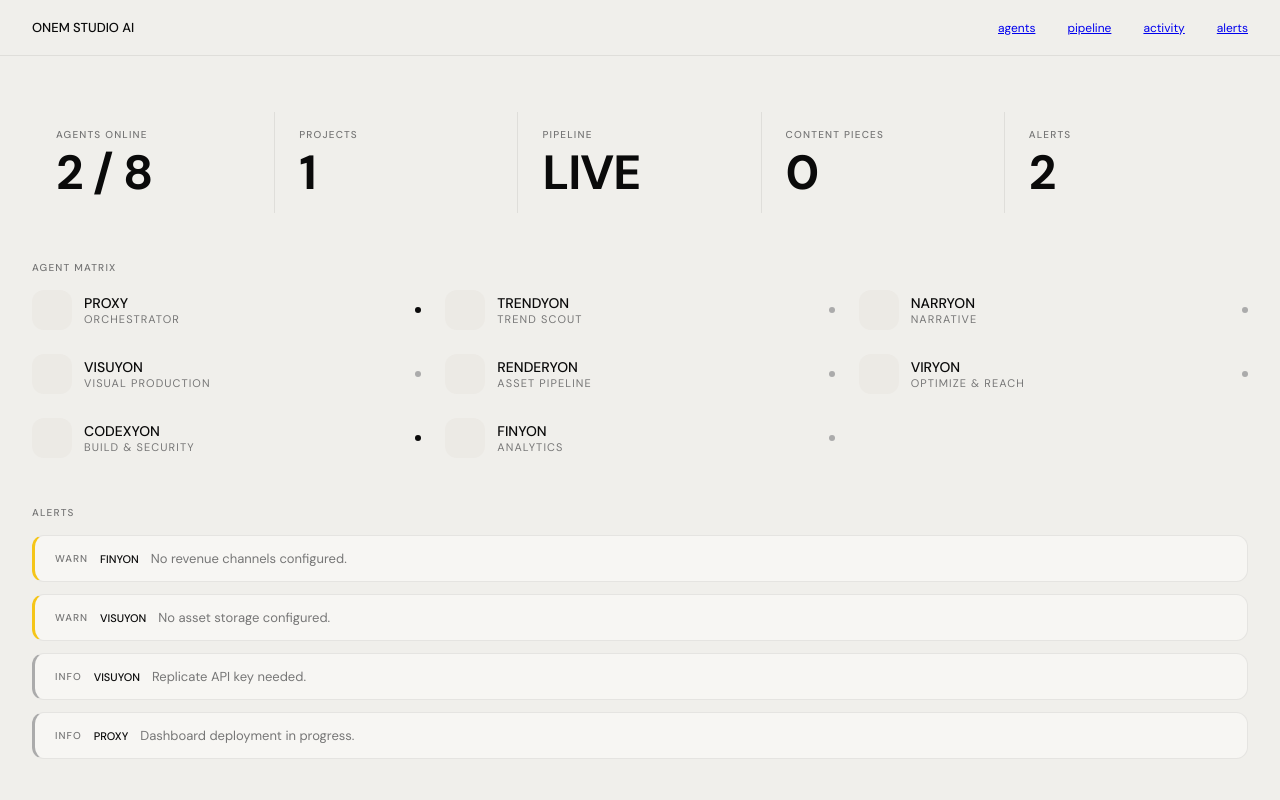
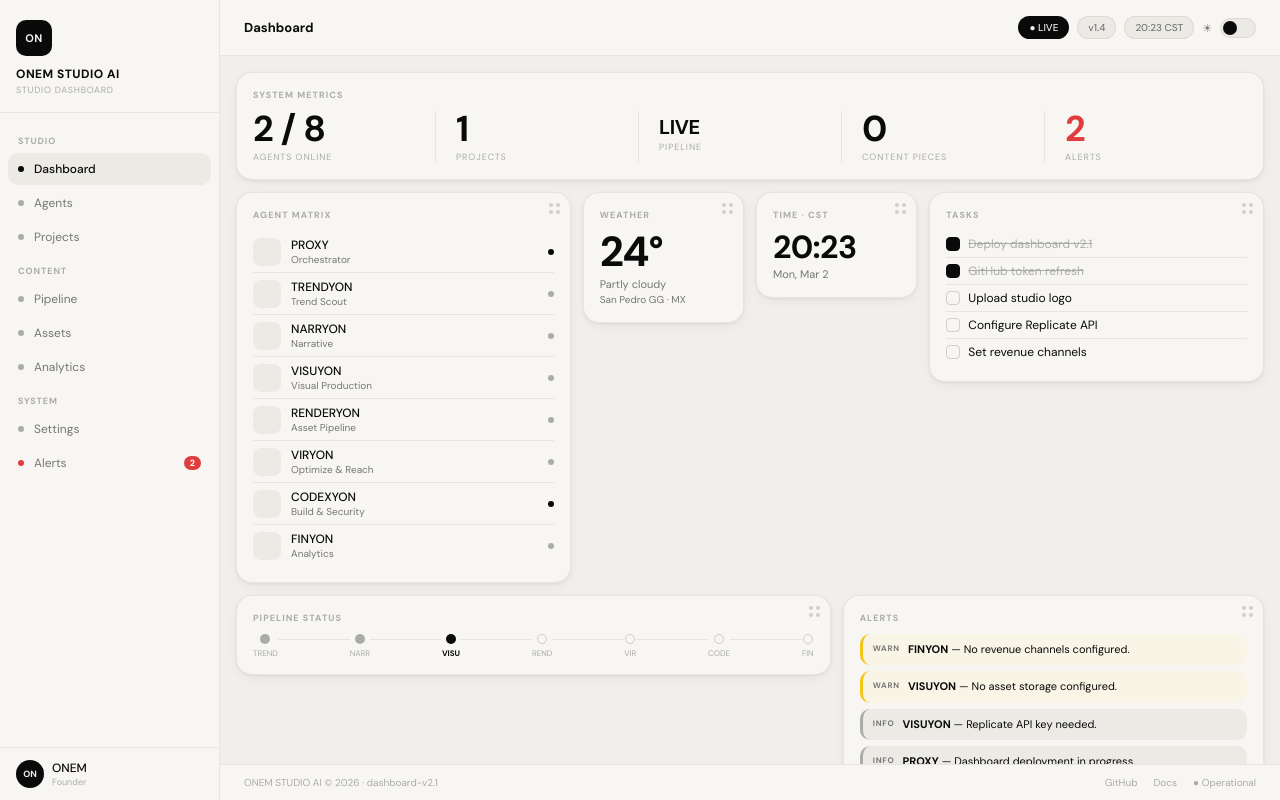
Before and after one commit to proxy42bot/onem-studio-ai, a Next.js app: page / in a window 1280 px wide. Built offline with nearby package versions, Linux system fonts and the light colour scheme.

Commit message:
feat: dashboard — sidebar, topbar, widget grid, dark mode toggle, clock, tasks, pipeline, footer

```diff
--- a/app/page.tsx
+++ b/app/page.tsx
@@ -1,131 +1,309 @@
-// dashboard-v2.1 — ONEM STUDIO AI main dashboard
+'use client'
+import { useEffect, useState } from 'react'
+import '../styles/globals.css'
+
+const agents = [
+  { name: 'PROXY',     role: 'Orchestrator',     status: 'active' },
+  { name: 'TRENDYON',  role: 'Trend Scout',       status: 'idle'   },
+  { name: 'NARRYON',   role: 'Narrative',         status: 'idle'   },
+  { name: 'VISUYON',   role: 'Visual Production', status: 'idle'   },
+  { name: 'RENDERYON', role: 'Asset Pipeline',    status: 'idle'   },
+  { name: 'VIRYON',    role: 'Optimize & Reach',  status: 'idle'   },
+  { name: 'CODEXYON',  role: 'Build & Security',  status: 'active' },
+  { name: 'FINYON',    role: 'Analytics',         status: 'idle'   },
+]
+
+const alerts = [
+  { type: 'warn', agent: 'FINYON',  msg: 'No revenue channels configured.' },
+  { type: 'warn', agent: 'VISUYON', msg: 'No asset storage configured.'    },
+  { type: 'info', agent: 'VISUYON', msg: 'Replicate API key needed.'        },
+  { type: 'info', agent: 'PROXY',   msg: 'Dashboard deployment in progress.' },
+]
+
+const activity = [
+  { time: '14:13', agent: 'CODEXYON', action: 'BUILD — Dashboard v2.1 deployed'                   },
+  { time: '13:42', agent: 'PROXY',    action: 'RESTORE — Identity loaded from GLOBAL_RULES v1.4'  },
+  { time: '12:18', agent: 'CODEXYON', action: 'GUARD — GitHub token refreshed'                    },
+  { time: '11:05', agent: 'PROXY',    action: 'ROUTE — Pipeline idle, no new inputs'              },
+  { time: '10:30', agent: 'FINYON',   action: 'REPORT — Daily analytics complete'                 },
+]
+
+const tasks = [
+  { text: 'Deploy dashboard v2.1',    done: true  },
+  { text: 'GitHub token refresh',     done: true  },
+  { text: 'Upload studio logo',       done: false },
+  { text: 'Configure Replicate API',  done: false },
+  { text: 'Set revenue channels',     done: false },
+]
+
+const pipelineSteps = [
+  { name: 'TREND', state: 'done'    },
+  { name: 'NARR',  state: 'done'    },
+  { name: 'VISU',  state: 'active'  },
+  { name: 'REND',  state: 'pending' },
+  { name: 'VIR',   state: 'pending' },
+  { name: 'CODE',  state: 'pending' },
+  { name: 'FIN',   state: 'pending' },
+]
+
 export default function Dashboard() {
+  const [theme, setTheme] = useState('light')
+  const [time, setTime]   = useState('')
+  const [date, setDate]   = useState('')
+
+  useEffect(() => {
+    const tick = () => {
+      const now = new Date()
+      setTime(now.toLocaleTimeString('en-US', {
+        hour: '2-digit', minute: '2-digit', hour12: false,
+        timeZone: 'America/Monterrey',
+      }))
+      setDate(now.toLocaleDateString('en-US', {
+        weekday: 'short', month: 'short', day: 'numeric',
+        timeZone: 'America/Monterrey',
+      }))
+    }
+    tick()
+    const id = setInterval(tick, 1000)
+    return () => clearInterval(id)
+  }, [])
+
+  const toggleTheme = () => {
+    const next = theme === 'light' ? 'dark' : 'light'
+    setTheme(next)
+    document.documentElement.setAttribute('data-theme', next)
+  }
+
   return (
-    <div style={{maxWidth:'1280px', margin:'0 auto', padding:'32px'}}>
+    <div className="app-shell" data-theme={theme}>
 
-      {/* NAV */}
-      <nav style={{
-        position:'fixed', top:0, left:0, right:0, height:'56px',
-        background:'var(--color-bg)', borderBottom:'1px solid var(--color-border)',
-        display:'flex', alignItems:'center', justifyContent:'space-between',
-        padding:'0 32px', zIndex:100
-      }}>
-        <span style={{fontSize:'13px', fontWeight:500}}>ONEM STUDIO AI</span>
-        <div style={{display:'flex', gap:'32px', fontSize:'12px'}}>
-          <a href="#agents">agents</a>
-          <a href="#pipeline">pipeline</a>
-          <a href="#activity">activity</a>
-          <a href="#alerts">alerts</a>
+      {/* ── SIDEBAR ── */}
+      <aside className="sidebar">
+        <div className="sidebar-logo">
+          <div className="logo-box">
+            <span className="logo-box-placeholder">ON</span>
           </div>
+          <div className="studio-name">ONEM STUDIO AI</div>
+          <div className="studio-sub">Studio Dashboard</div>
+        </div>
+
+        <nav className="sidebar-nav">
+          <div className="nav-section-label">Studio</div>
+          <a className="nav-item active" href="#">
+            <div className="nav-dot" style={{ background: 'var(--color-text)' }} />
+            Dashboard
+          </a>
+          <a className="nav-item" href="#">
+            <div className="nav-dot" style={{ background: 'var(--color-text-3)' }} />
+            Agents
+          </a>
+          <a className="nav-item" href="#">
+            <div className="nav-dot" style={{ background: 'var(--color-text-3)' }} />
+            Projects
+          </a>
+
+          <div className="nav-section-label">Content</div>
+          <a className="nav-item" href="#">
+            <div className="nav-dot" style={{ background: 'var(--color-text-3)' }} />
+            Pipeline
+          </a>
+          <a className="nav-item" href="#">
+            <div className="nav-dot" style={{ background: 'var(--color-text-3)' }} />
+            Assets
+          </a>
+          <a className="nav-item" href="#">
+            <div className="nav-dot" style={{ background: 'var(--color-text-3)' }} />
+            Analytics
+          </a>
+
+          <div className="nav-section-label">System</div>
+          <a className="nav-item" href="#">
+            <div className="nav-dot" style={{ background: 'var(--color-text-3)' }} />
+            Settings
+          </a>
+          <a className="nav-item" href="#">
+            <div className="nav-dot" style={{ background: '#E03E3E' }} />
+            Alerts
+            <span className="nav-badge">2</span>
+          </a>
         </nav>
 
-      <div style={{marginTop:'80px', display:'flex', flexDirection:'column', gap:'48px'}}>
+        <div className="sidebar-footer">
+          <div className="founder-row">
+            <div className="founder-avatar"><span>ON</span></div>
+            <div>
+              <div className="founder-name">ONEM</div>
+              <div className="founder-role">Founder</div>
+            </div>
+          </div>
+        </div>
+      </aside>
 
-        {/* STATS BAR */}
-        <div className="card" style={{
-          display:'grid', gridTemplateColumns:'repeat(5,1fr)', padding:0, overflow:'hidden'
-        }}>
+      {/* ── MAIN ── */}
+      <div className="main-area">
+
+        {/* TOPBAR */}
+        <header className="topbar">
+          <div className="topbar-title">Dashboard</div>
+          <div className="topbar-right">
+            <span className="badge live">● LIVE</span>
+            <span className="badge">v1.4</span>
+            <span className="badge">{time} CST</span>
+            <span className="theme-icon">{theme === 'light' ? '☀' : '☾'}</span>
+            <button
+              className="theme-toggle"
+              onClick={toggleTheme}
+              aria-label="Toggle dark mode"
+            />
+          </div>
+        </header>
+
+        {/* CONTENT */}
+        <main className="content-area">
+          <div className="widget-grid">
+
+            {/* STATS BAR — full width */}
+            <div className="widget col-12">
+              <div className="widget-label">System Metrics</div>
+              <div className="stats-row">
                 {[
-            {label:'AGENTS ONLINE', value:'2 / 8'},
-            {label:'PROJECTS',      value:'1'},
-            {label:'PIPELINE',      value:'LIVE'},
-            {label:'CONTENT PIECES',value:'0'},
-            {label:'ALERTS',        value:'2'}
-          ].map((stat, i) => (
-            <div key={i} style={{
-              padding:'16px 24px',
-              borderRight: i < 4 ? '1px solid var(--color-border)' : 'none'
-            }}>
-              <div style={{
-                fontSize:'10px', fontWeight:500, letterSpacing:'0.12em',
-                color:'var(--color-text-2)', marginBottom:'8px'
-              }}>{stat.label}</div>
-              <div style={{
-                fontSize:'48px', fontWeight:700, letterSpacing:'-0.02em',
-                color:'var(--color-text)', lineHeight:1
-              }}>{stat.value}</div>
+                  { val: '2 / 8', lbl: 'Agents Online'   },
+                  { val: '1',     lbl: 'Projects'         },
+                  { val: 'LIVE',  lbl: 'Pipeline'         },
+                  { val: '0',     lbl: 'Content Pieces'   },
+                  { val: '2',     lbl: 'Alerts'           },
+                ].map((s, i) => (
+                  <div className="stat-col" key={i}>
+                    <div
+                      className="stat-val"
+                      style={
+                        s.lbl === 'Alerts'      ? { color: '#E03E3E' } :
+                        s.val === 'LIVE'        ? { fontSize: '20px', paddingTop: '6px' } :
+                        {}
+                      }
+                    >
+                      {s.val}
                     </div>
-          ))}
-        </div>
-
-        {/* AGENT GRID */}
-        <div id="agents">
-          <div style={{
-            fontSize:'10px', fontWeight:500, letterSpacing:'0.12em',
-            color:'var(--color-text-2)', marginBottom:'16px'
-          }}>AGENT MATRIX</div>
-          <div style={{
-            display:'grid', gridTemplateColumns:'repeat(3,1fr)', gap:'24px'
-          }}>
-            {[
-              {name:'PROXY',    role:'Orchestrator',     status:'active'},
-              {name:'TRENDYON', role:'Trend Scout',       status:'idle'},
-              {name:'NARRYON',  role:'Narrative',         status:'idle'},
-              {name:'VISUYON',  role:'Visual Production', status:'idle'},
-              {name:'RENDERYON',role:'Asset Pipeline',    status:'idle'},
-              {name:'VIRYON',   role:'Optimize & Reach',  status:'idle'},
-              {name:'CODEXYON', role:'Build & Security',  status:'active'},
-              {name:'FINYON',   role:'Analytics',         status:'idle'}
-            ].map((agent, i) => (
-              <div key={i} className="card" style={{display:'flex', alignItems:'center', gap:'12px'}}>
-                <div style={{
-                  width:'40px', height:'40px', borderRadius:'12px',
-                  background:'var(--color-surface-2)', flexShrink:0
-                }}/>
-                <div style={{flex:1}}>
-                  <div style={{fontSize:'14px', fontWeight:500}}>{agent.name}</div>
-                  <div style={{
-                    fontSize:'11px', letterSpacing:'0.1em',
-                    color:'var(--color-text-2)', textTransform:'uppercase'
-                  }}>{agent.role}</div>
-                </div>
-                <div style={{
-                  width:'6px', height:'6px', borderRadius:'50%',
-                  background: agent.status === 'active' ? '#0A0A0A' : '#ABABAB'
-                }}/>
+                    <div className="stat-lbl">{s.lbl}</div>
                   </div>
                 ))}
               </div>
             </div>
 
-        {/* ALERTS */}
-        <div id="alerts">
-          <div style={{
-            fontSize:'10px', fontWeight:500, letterSpacing:'0.12em',
-            color:'var(--color-text-2)', marginBottom:'16px'
-          }}>ALERTS</div>
-          <div style={{display:'flex', flexDirection:'column', gap:'12px'}}>
-            {[
-              {type:'WARN', agent:'FINYON',   msg:'No revenue channels configured.'},
-              {type:'WARN', agent:'VISUYON',  msg:'No asset storage configured.'},
-              {type:'INFO', agent:'VISUYON',  msg:'Replicate API key needed.'},
-              {type:'INFO', agent:'PROXY',    msg:'Dashboard deployment in progress.'}
-            ].map((alert, i) => (
-              <div key={i} style={{
-                background:'var(--color-surface)',
-                borderRadius:'var(--radius-alert)',
-                border:'1px solid var(--color-border)',
-                borderLeft:`3px solid ${alert.type === 'WARN' ? '#F5C518' : '#ABABAB'}`,
-                padding:'14px 20px',
-                display:'flex', gap:'12px', alignItems:'center'
-              }}>
-                <span style={{
-                  fontSize:'10px', fontWeight:500, letterSpacing:'0.1em',
-                  color:'var(--color-text-2)'
-                }}>{alert.type}</span>
-                <span style={{fontSize:'11px', fontWeight:500}}>
-                  {alert.agent}
-                </span>
-                <span style={{fontSize:'13px', color:'var(--color-text-2)'}}>
-                  {alert.msg}
-                </span>
+            {/* AGENT MATRIX — 4 cols */}
+            <div className="widget col-4">
+              <div className="widget-label">Agent Matrix</div>
+              <div className="drag-handle">
+                <span /><span /><span /><span />
+              </div>
+              {agents.map((a, i) => (
+                <div className="agent-row" key={i}>
+                  <div className="agent-avatar" />
+                  <div style={{ flex: 1 }}>
+                    <div className="agent-name">{a.name}</div>
+                    <div className="agent-role">{a.role}</div>
+                  </div>
+                  <div
+                    className="agent-status-dot"
+                    style={{ background: a.status === 'active' ? 'var(--color-text)' : 'var(--color-text-3)' }}
+                  />
+                </div>
+              ))}
+            </div>
+
+            {/* WEATHER — 2 cols */}
+            <div className="widget col-2">
+              <div className="widget-label">Weather</div>
+              <div className="drag-handle"><span /><span /><span /><span /></div>
+              <div className="weather-temp">24°</div>
+              <div className="weather-desc">Partly cloudy</div>
+              <div className="weather-desc" style={{ marginTop: '2px', fontSize: '10px' }}>
+                San Pedro GG · MX
+              </div>
+            </div>
+
+            {/* CLOCK — 2 cols */}
+            <div className="widget col-2">
+              <div className="widget-label">Time · CST</div>
+              <div className="drag-handle"><span /><span /><span /><span /></div>
+              <div className="clock-time">{time}</div>
+              <div className="clock-date">{date}</div>
+            </div>
+
+            {/* TASKS — 4 cols */}
+            <div className="widget col-4">
+              <div className="widget-label">Tasks</div>
+              <div className="drag-handle"><span /><span /><span /><span /></div>
+              {tasks.map((t, i) => (
+                <div className="task-row" key={i}>
+                  <div className={`task-check${t.done ? ' done' : ''}`} />
+                  <div className={`task-text${t.done ? ' done' : ''}`}>{t.text}</div>
+                </div>
+              ))}
+            </div>
+
+            {/* PIPELINE — 7 cols */}
+            <div className="widget col-7">
+              <div className="widget-label">Pipeline Status</div>
+              <div className="drag-handle"><span /><span /><span /><span /></div>
+              <div className="pipeline-steps">
+                {pipelineSteps.map((s, i) => (
+                  <div key={i} style={{ display: 'contents' }}>
+                    <div className="p-step">
+                      <div className={`p-dot ${s.state}`} />
+                      <div className={`p-name${s.state === 'active' ? ' active' : ''}`}>
+                        {s.name}
+                      </div>
+                    </div>
+                    {i < pipelineSteps.length - 1 && <div className="p-line" />}
                   </div>
                 ))}
               </div>
             </div>
 
+            {/* ALERTS — 5 cols */}
+            <div className="widget col-5">
+              <div className="widget-label">Alerts</div>
+              <div className="drag-handle"><span /><span /><span /><span /></div>
+              {alerts.map((a, i) => (
+                <div className={`alert-item ${a.type}`} key={i}>
+                  <div className="alert-type">{a.type}</div>
+                  <div className="alert-msg">
+                    <strong>{a.agent}</strong> — {a.msg}
+                  </div>
+                </div>
+              ))}
+            </div>
+
+            {/* ACTIVITY LOG — 12 cols */}
+            <div className="widget col-12">
+              <div className="widget-label">Activity Log</div>
+              <div className="drag-handle"><span /><span /><span /><span /></div>
+              {activity.map((a, i) => (
+                <div className="act-row" key={i}>
+                  <div className="act-time">{a.time}</div>
+                  <div className="act-agent">{a.agent}</div>
+                  <div className="act-action">{a.action}</div>
+                </div>
+              ))}
+            </div>
+
+          </div>
+        </main>
+
+        {/* FOOTER */}
+        <footer className="footer">
+          <div className="footer-left">ONEM STUDIO AI © 2026 · dashboard-v2.1</div>
+          <div className="footer-right">
+            <a className="footer-link" href="https://github.com/proxy42bot/onem-studio-ai">
+              GitHub
+            </a>
+            <a className="footer-link" href="#">Docs</a>
+            <span className="footer-link">● Operational</span>
+          </div>
+        </footer>
+
       </div>
     </div>
   )
 }
-// v2.1-force-redeploy 1773951907
```
Lines whose indentation alone changed are shown as unchanged.
